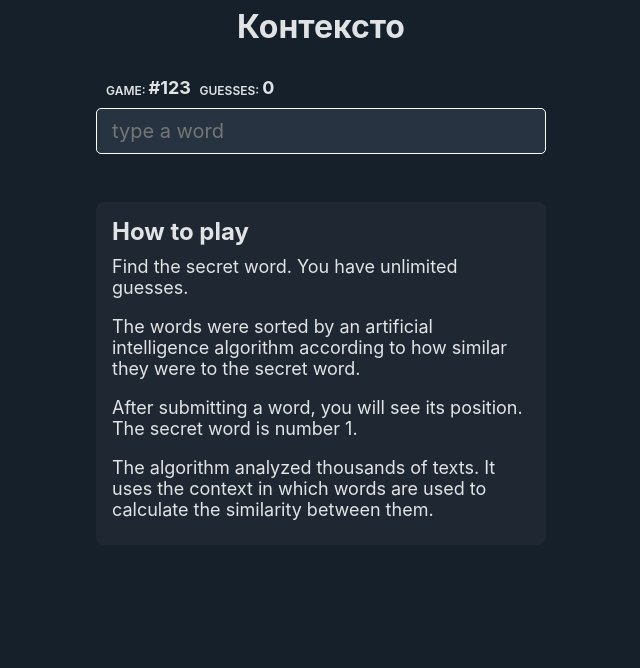
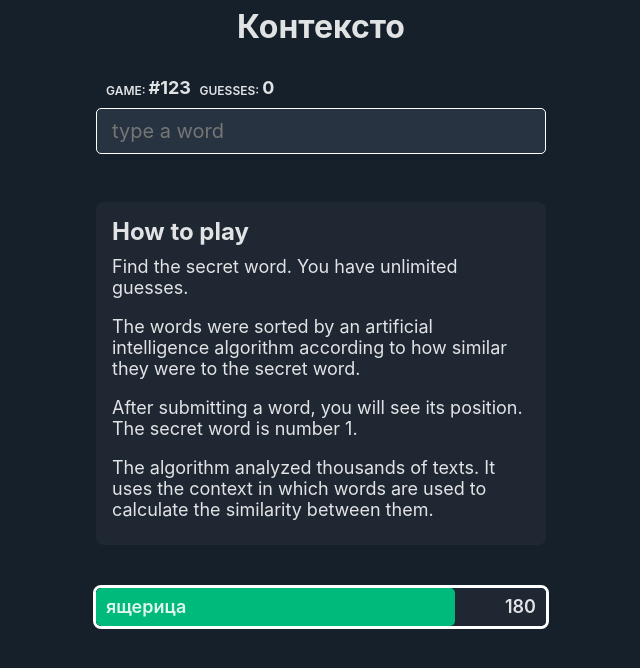
Before and after one commit to n0sebleeded/contexto-ru-fullstack, a React (Vite) app: page / in a window 1280 px wide. Shown: the top 668 px of the page, without its empty margins (319-959 px from the left). Built offline with nearby package versions, Linux system fonts and the light colour scheme.

Commit message:
Added math formula for colors-words bar close enough to original one.

```diff
--- a/src/App.tsx
+++ b/src/App.tsx
@@ -2,6 +2,7 @@
 import './App.css'
 import HowToPlay from "./components/HowToPlay.tsx";
 import WordsForm from "./components/WordsForm.tsx";
+import WordsAns from "./components/WordsAns.tsx";
 
 function App() {
   return (
@@ -9,6 +10,7 @@
         <Header />
         <WordsForm />
         <HowToPlay />
+        <WordsAns />
     </>
   )
 }
--- /dev/null
+++ b/src/components/WordsAns.tsx
@@ -0,0 +1,44 @@
+import React from 'react';
+import "./components-style/words-ans.css";
+import {Typography} from "@mui/material";
+
+const WordsAns:React.FC = () => {
+    //Axios request --> value
+
+    enum IColors {
+        RED = "#f91880",
+        ORANGE = "#ef7d31",
+        GREEN = "#00ba7c",
+    }
+
+    const val = 180;
+    let width = 0;
+    let color = IColors.RED;
+
+    if (val > 3500) {
+        width = 1;
+    } else {
+        width = Math.exp(Math.log(100) - val/800); //important
+        width > 800 ? color = IColors.RED : width > 500 ? color = IColors.ORANGE : color = IColors.GREEN;
+    }
+
+    return (
+        <div className="words-ans">
+            <div className="row-wrapper">
+                <div className="outer-bar">
+                    <div className='inner-bar' style={{width: `${width}%`, backgroundColor: color}}></div>
+                </div>
+                <div className="row">
+                    <Typography variant="h4" sx={{textTransform: 'lowercase', fontSize: "18px"}}>
+                        Ящерица
+                    </Typography>
+                    <Typography variant="h4" sx={{textTransform: 'lowercase', fontSize: "18px"}}>
+                        {val}
+                    </Typography>
+                </div>
+            </div>
+        </div>
+    );
+};
+
+export default WordsAns;
--- /dev/null
+++ b/src/components/components-style/words-ans.css
@@ -0,0 +1,43 @@
+.words-ans {
+    display: flex;
+    flex-direction: column;
+    justify-content: center;
+    margin-bottom: 15px;
+    margin-top: 5px;
+    min-height: 50px;
+}
+
+.row-wrapper {
+    border: 3px solid #fff;
+    font-weight: 800;
+    border-radius: 8px;
+    margin: 0 -3px;
+    overflow: hidden;
+    position: relative;
+}
+
+.outer-bar {
+    background-color: #1e2732;
+    height: 100%;
+    position: absolute;
+    width: 100%;
+}
+
+.inner-bar {
+    border-radius: 5px;
+    height: 100%;
+    min-width: 1%;
+}
+
+.row {
+    box-sizing: border-box;
+    display: flex;
+    align-items: center;
+    border-radius: 5px;
+    font-weight: inherit;
+    height: 38px;
+    justify-content: space-between;
+    padding: 5px 10px;
+    position: relative;
+    width: 100%;
+}
```
